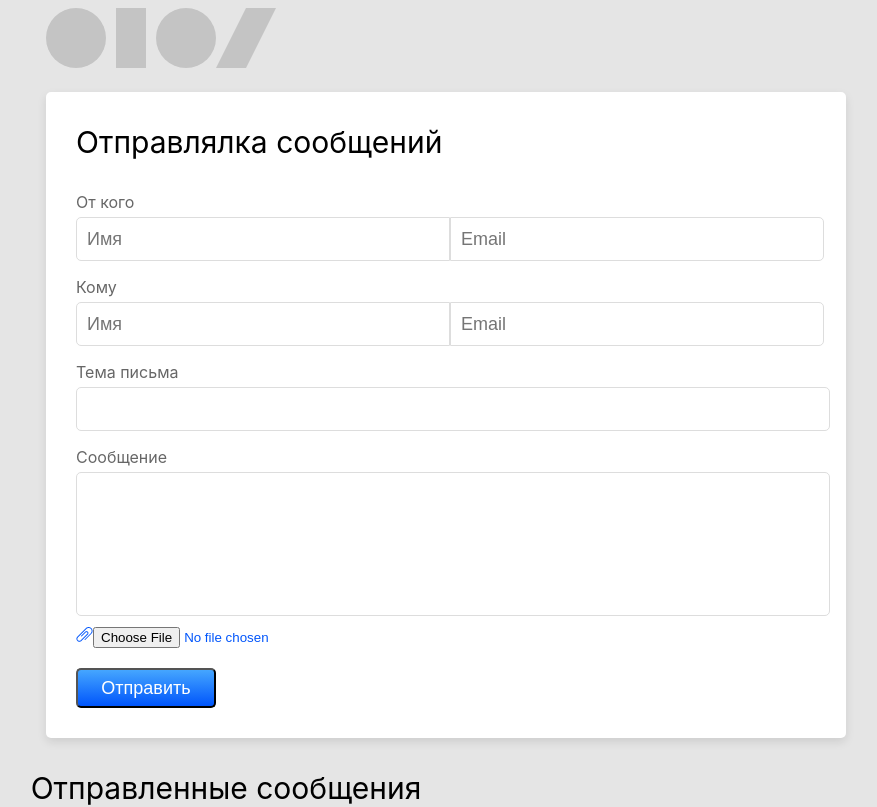
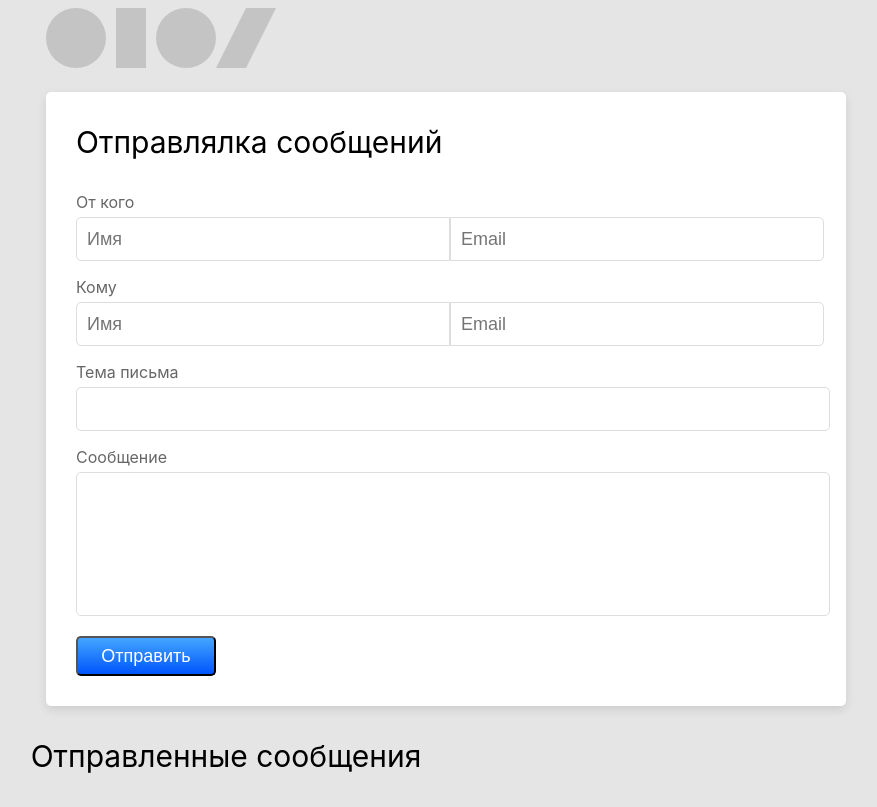
Before and after one commit to veronga/letter, a React (Create React App) app: page / in a window 1280 px wide. Shown: the top 807 px of the page, without its empty margins (190-1067 px from the left). Built offline with nearby package versions, Linux system fonts and the light colour scheme.

Commit message:
adding an email to sent emails

```diff
--- a/src/App.js
+++ b/src/App.js
@@ -4,7 +4,6 @@ import { connect } from "react-redux";
 import "./App.css";
 import Logo from "./components/Logo";
 import Text from "./components/Text";
-import ButtonAttach from "./components/ButtonAttach";
 import Button from "./components/Button";
 import ContainerShipped from "./components/ContainerShipped";
 import LetterList from "./containers/LetterList";
@@ -34,8 +33,16 @@ class App extends Component {
     });
   };
 
+  sendingMessage = () => {
+    this.props.sendMessageAction({
+      date: new Date().toLocaleString(),
+      title: this.state.theme,
+      status: "done"
+    });
+  };
+
   render() {
-    console.log(this.state);
+    // console.log(this.sendingMessage);
     return (
       <div className="contener">
         <Logo />
@@ -89,9 +96,9 @@ class App extends Component {
             value={this.state.message}
             onChange={this.handleInputChange}
             name="message"
+            type="textarea"
           />
-          <ButtonAttach />
-          <Button />
+          <Button onClick={this.sendingMessage} />
         </div>
         <p className="send-message">Отправленные сообщения</p>
         <ContainerShipped />
--- a/src/components/Button/index.js
+++ b/src/components/Button/index.js
@@ -1,10 +1,11 @@
 import React from "react";
 import "./style.css";
 
-function Button() {
+function Button(props) {
+  const { onClick } = props;
   return (
     <div>
-      <button type="submit" className="button-box">
+      <button type="submit" className="button-box" onClick={onClick}>
         <p className="send-button">Oтправить</p>
       </button>
     </div>
--- a/src/components/ButtonAttach/index.js
+++ /dev/null
@@ -1,14 +0,0 @@
-import React from "react";
-import "./style.css";
-import clip from "../../img/clip.png";
-
-function ButtonAttach() {
-  return (
-    <div className="cont-box">
-      <img src={clip} alt="clip" />
-      <input type="file" className="add-file"></input>
-    </div>
-  );
-}
-
-export default ButtonAttach;
--- a/src/components/ButtonAttach/style.css
+++ /dev/null
@@ -1,8 +0,0 @@
-.cont-box {
-  margin-left: 30px;
-  margin-top: 10px;
-}
-
-.add-file {
-  color: #0055fb;
-}
--- a/src/components/Input/index.js
+++ b/src/components/Input/index.js
@@ -4,12 +4,12 @@ import classNames from "classnames";
 import "./style.css";
 
 export default function Input(props) {
-  const { placeholder, inputStyle, value, onChange, name } = props;
+  const { placeholder, inputStyle, value, onChange, name, type } = props;
   const inputClass = classNames(inputStyle, "input");
 
   return (
     <input
-      type="text"
+      type={type || "text"}
       name={name}
       placeholder={placeholder}
       value={value}
--- a/src/index.js
+++ b/src/index.js
@@ -20,4 +20,4 @@ ReactDOM.render(
 // If you want your app to work offline and load faster, you can change
 // unregister() to register() below. Note this comes with some pitfalls.
 // Learn more about service workers: https://bit.ly/CRA-PWA
-serviceWorker.unregister();
+serviceWorker.register();
--- a/src/reducers/letters.js
+++ b/src/reducers/letters.js
@@ -19,7 +19,7 @@ const initialState = [
 export default function letters(state = initialState, action) {
   switch (action.type) {
     case "ADD_MESSAGE":
-      return [...state, ...action.payload];
+      return [...state, action.payload];
 
     default:
       return state;
```
